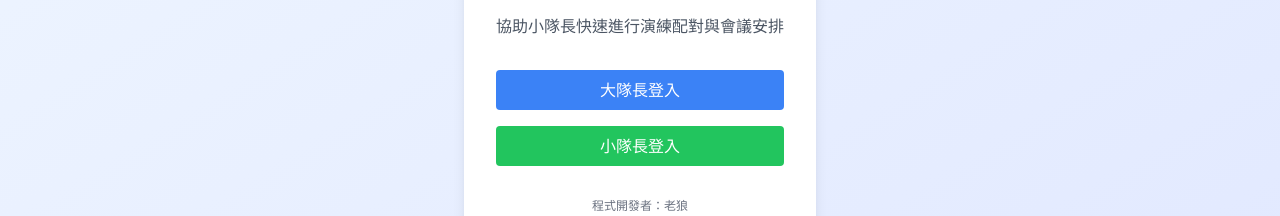
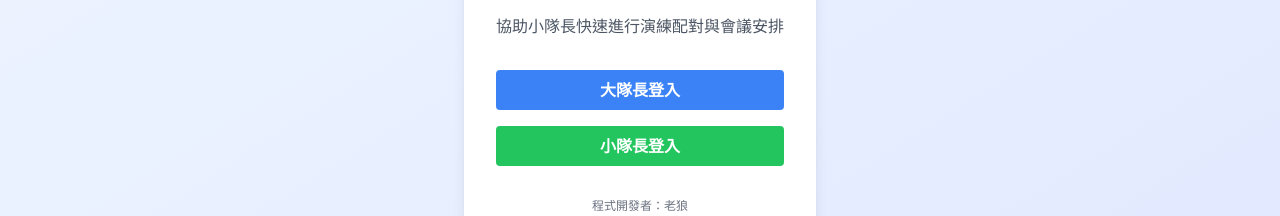
Before and after one commit to twgoddog1230/yan-lian-dui-zhang, a Next.js app: page / in a window 1280 px wide. Shown: the part 312-528 px from the top of the page. Built offline with nearby package versions, Linux system fonts and the light colour scheme.

Commit message:
Fix: 首頁按鈕導航功能

```diff
--- a/app/page.tsx
+++ b/app/page.tsx
@@ -1,35 +1,26 @@
 'use client';
 
-import { useState, useEffect } from 'react';
+import { useRouter } from 'next/navigation';
 
 export default function Home() {
-  const [isLoading, setIsLoading] = useState(true);
-  const [isAuthenticated, setIsAuthenticated] = useState(false);
+  const router = useRouter();
 
-  useEffect(() => {
-    // TODO: 檢查用戶認證狀態
-    setIsLoading(false);
-  }, []);
-
-  if (isLoading) {
-    return (
-      <div className="flex items-center justify-center min-h-screen">
-        <p>載入中...</p>
-      </div>
-    );
-  }
-
-  if (!isAuthenticated) {
   return (
     <div className="min-h-screen flex flex-col items-center justify-center bg-gradient-to-br from-blue-50 to-indigo-100">
       <div className="bg-white p-8 rounded-lg shadow-lg text-center max-w-md">
         <h1 className="text-3xl font-bold mb-4 text-indigo-600">演練隊長小幫手</h1>
         <p className="text-gray-600 mb-8">協助小隊長快速進行演練配對與會議安排</p>
         <div className="space-y-4">
-            <button className="w-full bg-blue-500 hover:bg-blue-600 text-white py-2 px-4 rounded">
+          <button
+            onClick={() => router.push('/login?role=admin')}
+            className="w-full bg-blue-500 hover:bg-blue-600 text-white font-bold py-2 px-4 rounded transition"
+          >
             大隊長登入
           </button>
-            <button className="w-full bg-green-500 hover:bg-green-600 text-white py-2 px-4 rounded">
+          <button
+            onClick={() => router.push('/login?role=team_leader')}
+            className="w-full bg-green-500 hover:bg-green-600 text-white font-bold py-2 px-4 rounded transition"
+          >
             小隊長登入
           </button>
         </div>
@@ -37,7 +28,6 @@ export default function Home() {
       </div>
     </div>
   );
-  }
 
   return (
     <div className="min-h-screen">
```
Lines whose indentation alone changed are shown as unchanged.
